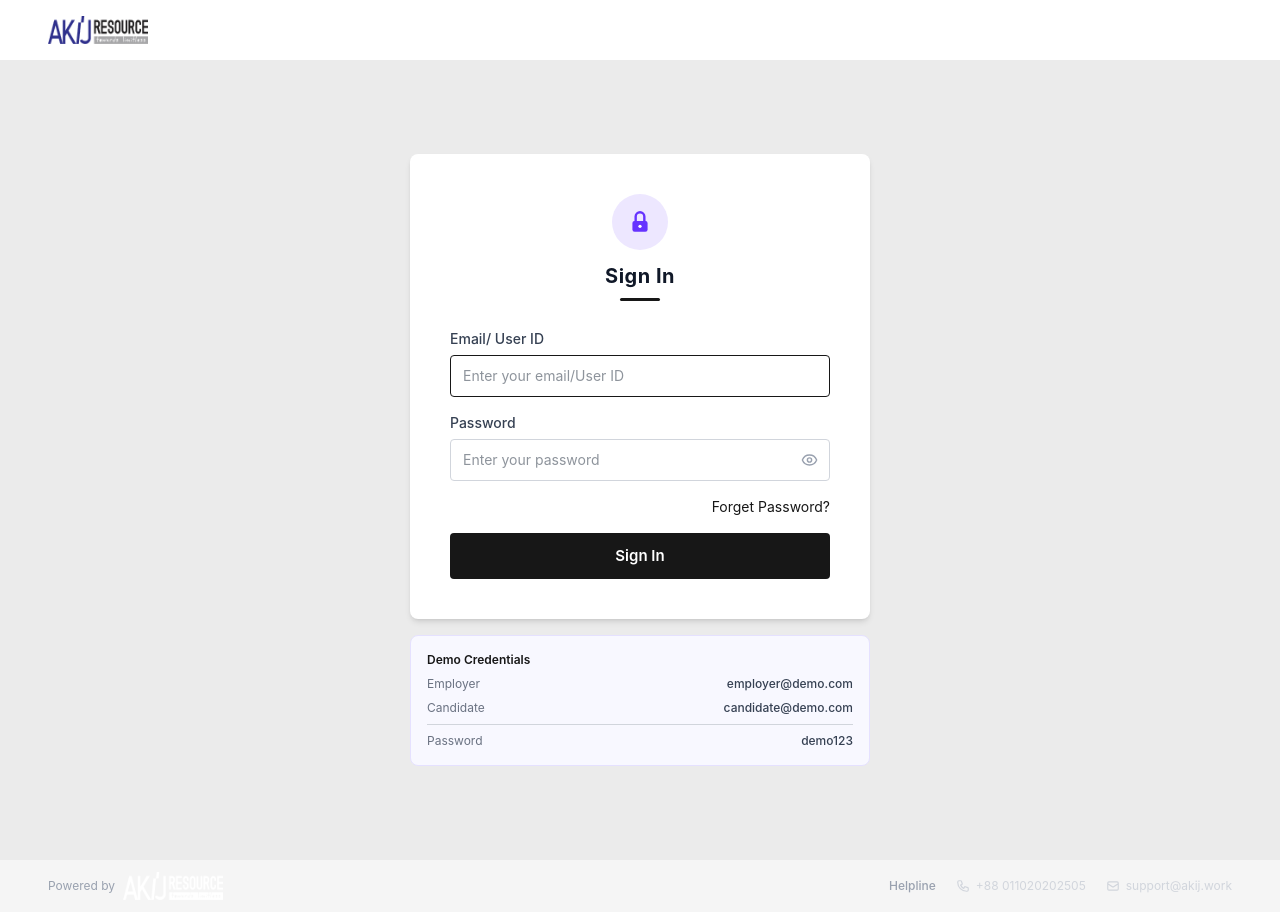
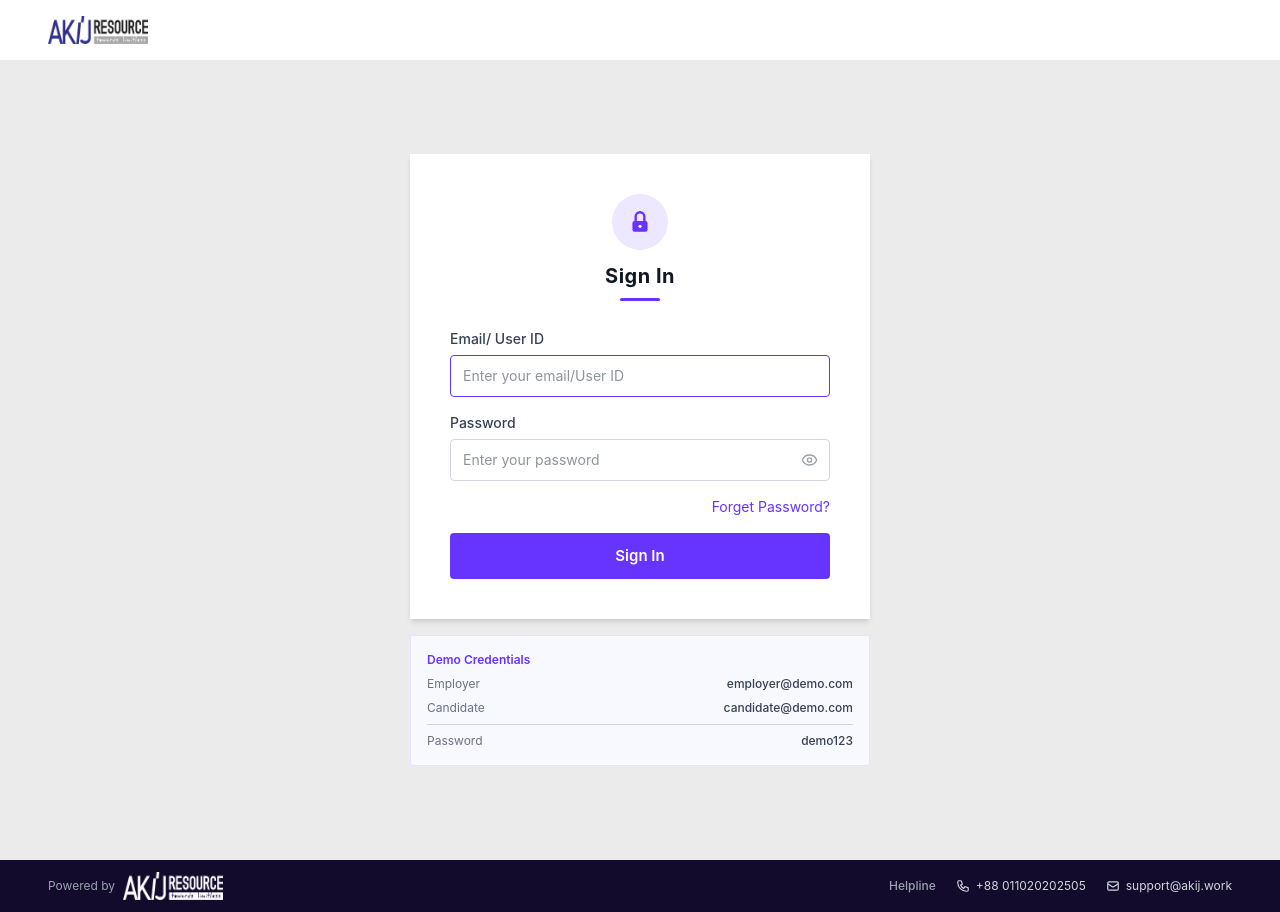
Before and after one commit to omarfaruk7022/akij-resource, a Next.js app: page /login in a window 1280 px wide. Built offline with nearby package versions, Linux system fonts and the light colour scheme.

Commit message:
Site color changed

```diff
--- a/src/app/globals.css
+++ b/src/app/globals.css
@@ -1,8 +1,6 @@
 @import "tailwindcss";
 @import "tw-animate-css";
 @import "shadcn/tailwind.css";
-
-@custom-variant dark (&:is(.dark *));
 
 @theme {
   --color-primary: #6633ff;
@@ -24,40 +22,10 @@
 }
 
 :root {
-  --primary: oklch(0.205 0 0);
-  --secondary: oklch(0.97 0 0);
+  --primary: #6633ff;
+  --secondary: #130b2c;
   --primary-hover: #5522ee;
   --primary-soft: rgba(102, 51, 255, 0.08);
-  --background: oklch(1 0 0);
-  --foreground: oklch(0.145 0 0);
-  --card: oklch(1 0 0);
-  --card-foreground: oklch(0.145 0 0);
-  --popover: oklch(1 0 0);
-  --popover-foreground: oklch(0.145 0 0);
-  --primary-foreground: oklch(0.985 0 0);
-  --secondary-foreground: oklch(0.205 0 0);
-  --muted: oklch(0.97 0 0);
-  --muted-foreground: oklch(0.556 0 0);
-  --accent: oklch(0.97 0 0);
-  --accent-foreground: oklch(0.205 0 0);
-  --destructive: oklch(0.577 0.245 27.325);
-  --border: oklch(0.922 0 0);
-  --input: oklch(0.922 0 0);
-  --ring: oklch(0.708 0 0);
-  --chart-1: oklch(0.87 0 0);
-  --chart-2: oklch(0.556 0 0);
-  --chart-3: oklch(0.439 0 0);
-  --chart-4: oklch(0.371 0 0);
-  --chart-5: oklch(0.269 0 0);
-  --radius: 0.625rem;
-  --sidebar: oklch(0.985 0 0);
-  --sidebar-foreground: oklch(0.145 0 0);
-  --sidebar-primary: oklch(0.205 0 0);
-  --sidebar-primary-foreground: oklch(0.985 0 0);
-  --sidebar-accent: oklch(0.97 0 0);
-  --sidebar-accent-foreground: oklch(0.205 0 0);
-  --sidebar-border: oklch(0.922 0 0);
-  --sidebar-ring: oklch(0.708 0 0);
 }
 *,
 *::before,
```
